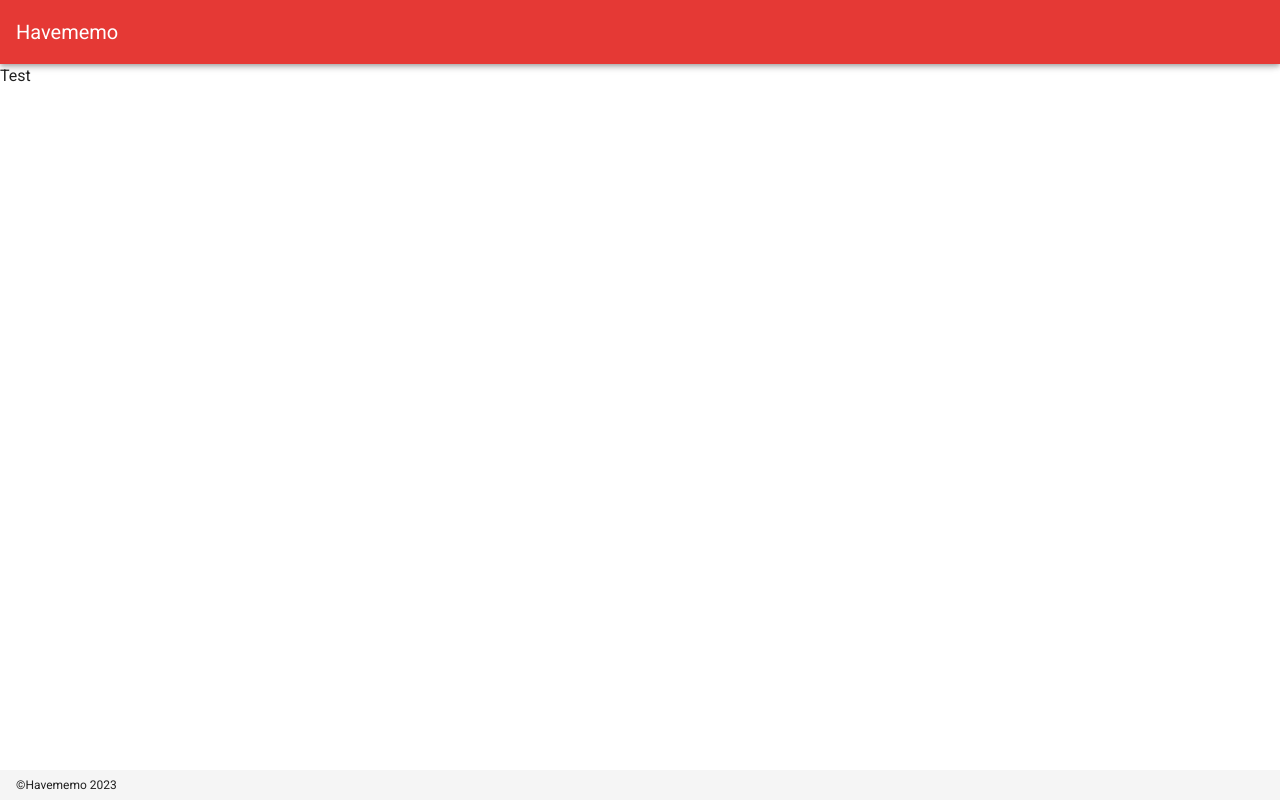
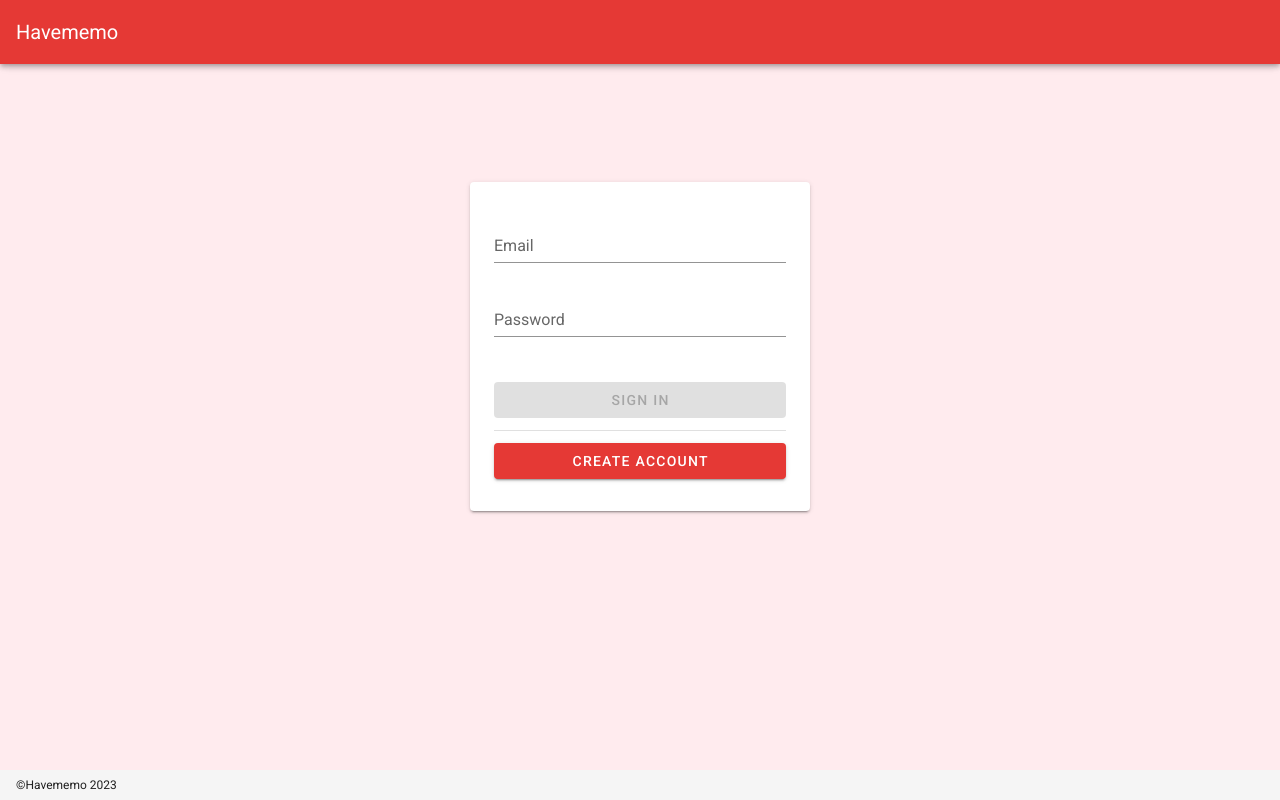
Before and after one commit to Ozkung/CrawlingInsp, a Nuxt app: page / in a window 1280 px wide. Built offline with nearby package versions, Linux system fonts and the light colour scheme.

Commit message:
set front login

```diff
--- a/layouts/default.vue
+++ b/layouts/default.vue
@@ -1,5 +1,5 @@
 <template>
-  <v-app dark>
+  <v-app>
     <!-- <v-navigation-drawer
       v-model="drawer"
       :mini-variant="miniVariant"
--- a/pages/index.vue
+++ b/pages/index.vue
@@ -1,7 +1,100 @@
 <template>
-  <div>Test</div>
+  <div class="bg-app_food">
+    <div class="centerPos">
+      <v-card class="mx-auto px-6 py-8" min-width="340">
+        <v-form v-model="form" @submit.prevent="onSubmit">
+          <v-text-field
+            v-model="email"
+            :readonly="loading"
+            :rules="[required]"
+            class="mb-2"
+            clearable
+            label="Email"
+          ></v-text-field>
+
+          <v-text-field
+            type="password"
+            v-model="password"
+            :readonly="loading"
+            :rules="[required]"
+            clearable
+            label="Password"
+            placeholder="Enter your password"
+          ></v-text-field>
+
+          <br />
+
+          <v-btn
+            :disabled="!form"
+            :loading="loading"
+            block
+            color="success"
+            size="large"
+            type="submit"
+            variant="elevated"
+          >
+            Sign In
+          </v-btn>
+        </v-form>
+        <v-divider class="my-3" />
+        <v-btn block color="#E53935" size="large">
+          <div style="color: #fff">Create Account</div>
+        </v-btn>
+      </v-card>
+    </div>
+  </div>
 </template>
 
 <script>
-export default {}
+export default {
+  data: () => ({
+    form: false,
+    email: null,
+    password: null,
+    loading: false,
+  }),
+
+  methods: {
+    async onSubmit() {
+      if (!this.form) return
+
+      this.loading = true
+      let obj = {
+        username: this.email,
+        password: this.password,
+      }
+      let api = await this.$axios.post(
+        'http://192.168.1.200:8082/api/login',
+        obj
+      )
+      console.log('massage from server :', api.data.msg)
+      this.loading = false
+    },
+    required(v) {
+      return !!v || 'Field is required'
+    },
+  },
+}
 </script>
+
+<style lang="scss" scoped>
+.bg-app_food {
+  background: #ffebee;
+  height: 100%;
+  width: 100%;
+  .centerPos {
+    display: flex;
+    justify-content: center;
+    align-items: center;
+    height: 80%;
+    .login_content {
+      min-width: 340px;
+      display: flex;
+      justify-content: center;
+      align-items: center;
+      border-radius: 5px;
+      background: #fff;
+    }
+  }
+}
+</style>
```
